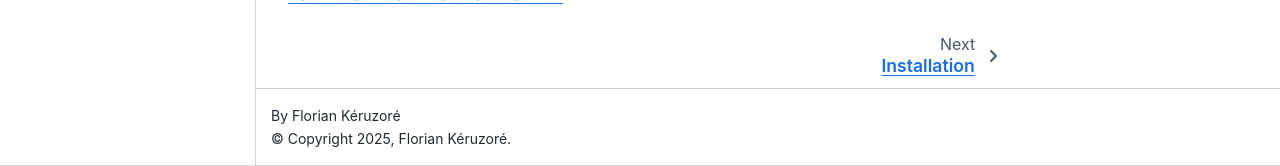
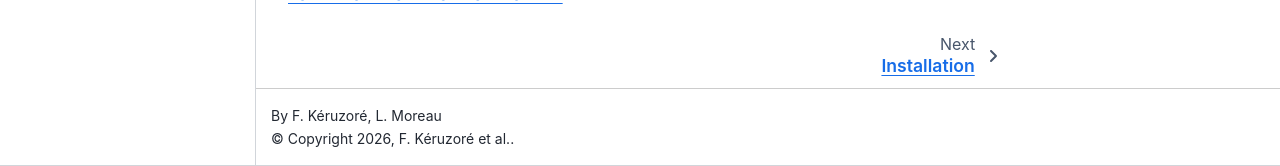
Before and after one commit to fkeruzore/halox, a Sphinx documentation site: the page built from docs/source/index.rst, in a window 1280 px wide and 983 px high. Shown: the part 817-983 px from the top of the window. Built offline with Sphinx 7.4.7 and the Sphinx Book theme 1.1.4, drawn with Linux system fonts in a browser that asks for light colours; pages that are not in the unit, such as notebooks, are missing from menus.

Commit message:
add Lance to author lists

```diff
--- a/docs/source/conf.py
+++ b/docs/source/conf.py
@@ -7,8 +7,8 @@
 # https://www.sphinx-doc.org/en/master/usage/configuration.html#project-information
 
 project = "halox"
-copyright = "2025, Florian Kéruzoré"
-author = "Florian Kéruzoré"
+copyright = "2026, F. Kéruzoré et al."
+author = "F. Kéruzoré, L. Moreau"
 
 # -- General configuration ---------------------------------------------------
 # https://www.sphinx-doc.org/en/master/usage/configuration.html#general-configuration
--- a/pyproject.toml
+++ b/pyproject.toml
@@ -4,7 +4,8 @@ version = "1.1.2"
 description = "Dark matter halo properties and halo mass functions using JAX"
 readme = "README.md"
 authors = [
-    { name = "Florian Kéruzoré", email = "florian.keruzore@gmail.com" }
+    { name = "Florian Kéruzoré", email = "florian.keruzore@gmail.com" },
+    { name = "Lance Moreau", email = "lance.moreau@gmail.com" }
 ]
 requires-python = ">=3.9"
 dependencies = [
```
Also changed, not shown: 1 other file.
